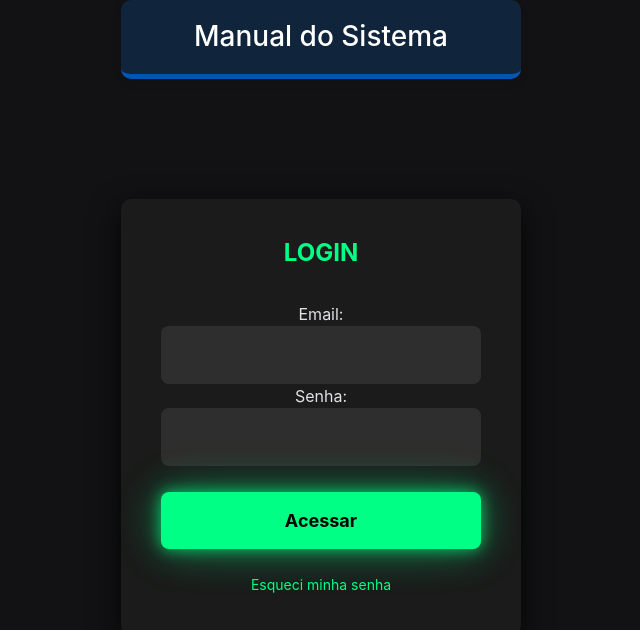
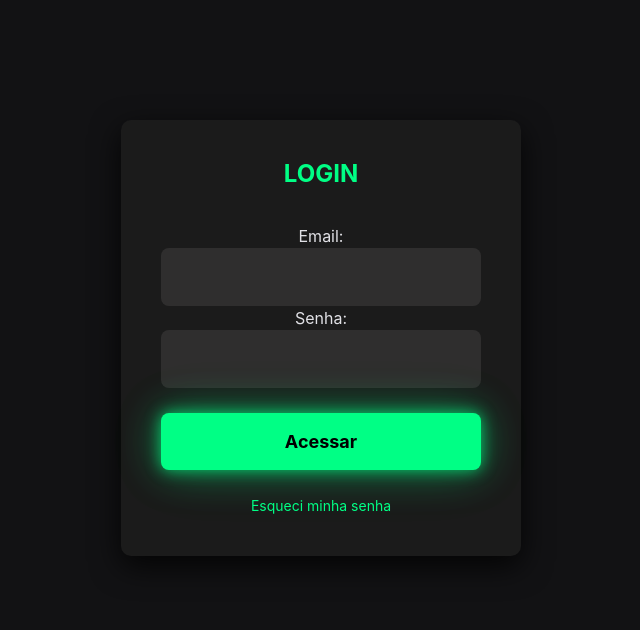
Before and after one commit to gildevson/FrontEndBank, a React (Create React App) app: page / in a window 1280 px wide. Shown: the top 630 px of the page, without its empty margins (319-959 px from the left). Built offline with nearby package versions, Linux system fonts and the light colour scheme.

Commit message:
retirando header de login

```diff
--- a/src/App.js
+++ b/src/App.js
@@ -1,6 +1,5 @@
 import React, { useState } from 'react';
 import { BrowserRouter as Router, Route, Routes, Navigate } from 'react-router-dom';
-import HeaderLogin from './components/headerLogin/HeaderLogin';
 import 'bootstrap/dist/css/bootstrap.min.css';
 import Login from './components/auth/Login';
 import Menu from './components/menu/Menu';
@@ -47,7 +46,6 @@ function Layout({ children }) {
 function App() {
     return (
         <Router>
-            {!isAuthenticated() && <HeaderLogin />}
             <Routes>
                 <Route path="/" element={<Login />} />
                 <Route
--- a/src/components/headerLogin/HeaderLogin.css
+++ /dev/null
@@ -1,22 +0,0 @@
-.header-login {
-    background-color: #10243b;
-    color: white;
-    padding: 20px;
-    text-align: center;
-    font-size: 24px;
-    font-weight: bold;
-    border-bottom: 5px solid #0056b3;
-    box-shadow: 0 4px 8px rgba(0, 0, 0, 0.1);
-    margin-bottom: 20px; /* Adiciona espaço abaixo do cabeçalho */
-    border-radius: 10px; /* Cantos arredondados */
-}
-
-.header-login h1 {
-    margin: 0;
-    font-size: 28px; /* Ajuste de tamanho de fonte para o título */
-}
-
-.header-login p {
-    margin-top: 10px; /* Espaço entre o título e o parágrafo */
-    font-size: 18px;  /* Ajuste de tamanho de fonte para o texto */
-}
--- a/src/components/headerLogin/HeaderLogin.js
+++ /dev/null
@@ -1,12 +0,0 @@
-import React from 'react';
-import './HeaderLogin.css';
-
-function HeaderLogin() {
-    return (
-        <header className="header-login"> {/* Ajuste de "Header-login" para "header-login" */}
-            <h1>Manual do Sistema</h1>
-        </header>
-    );
-}
-
-export default HeaderLogin;
```
